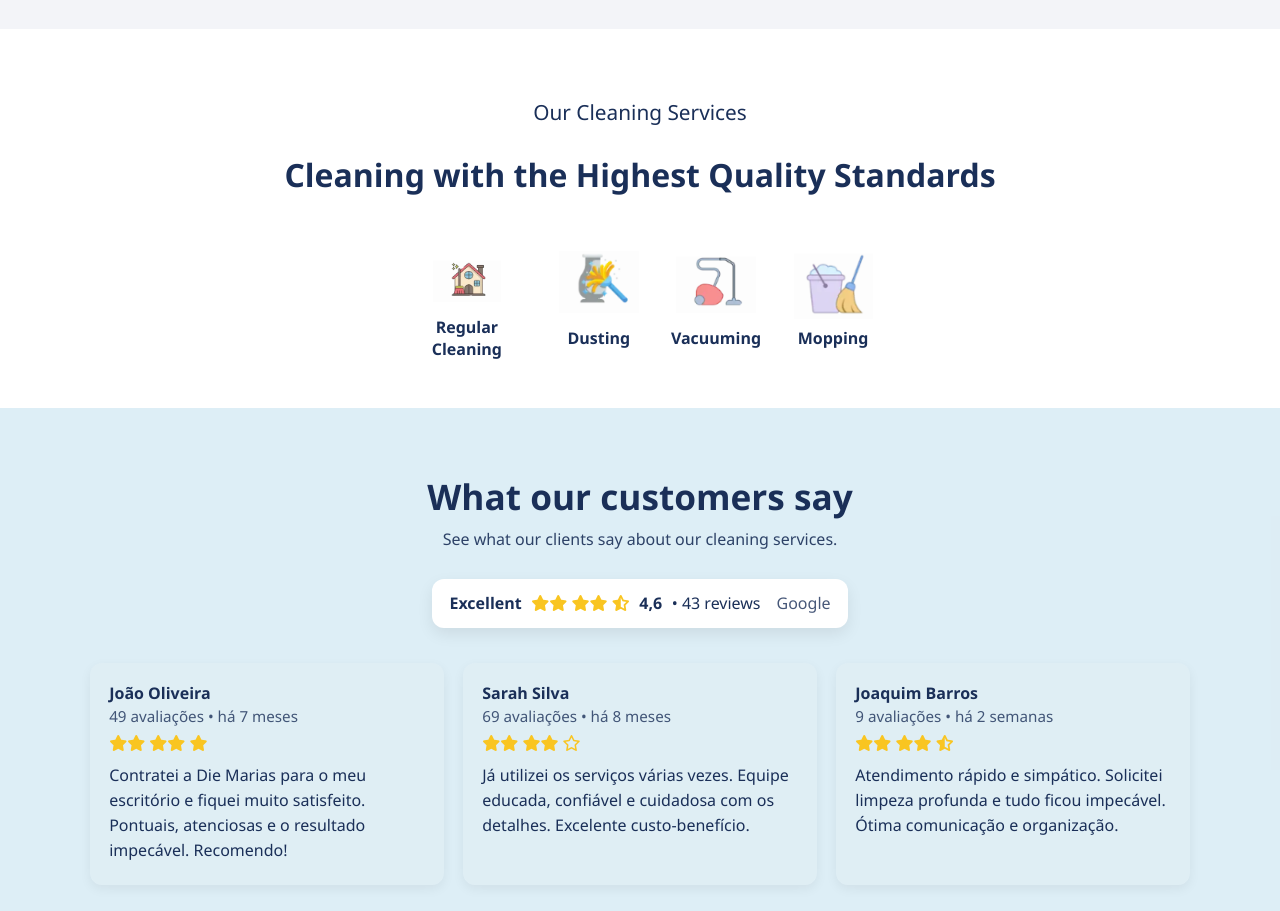
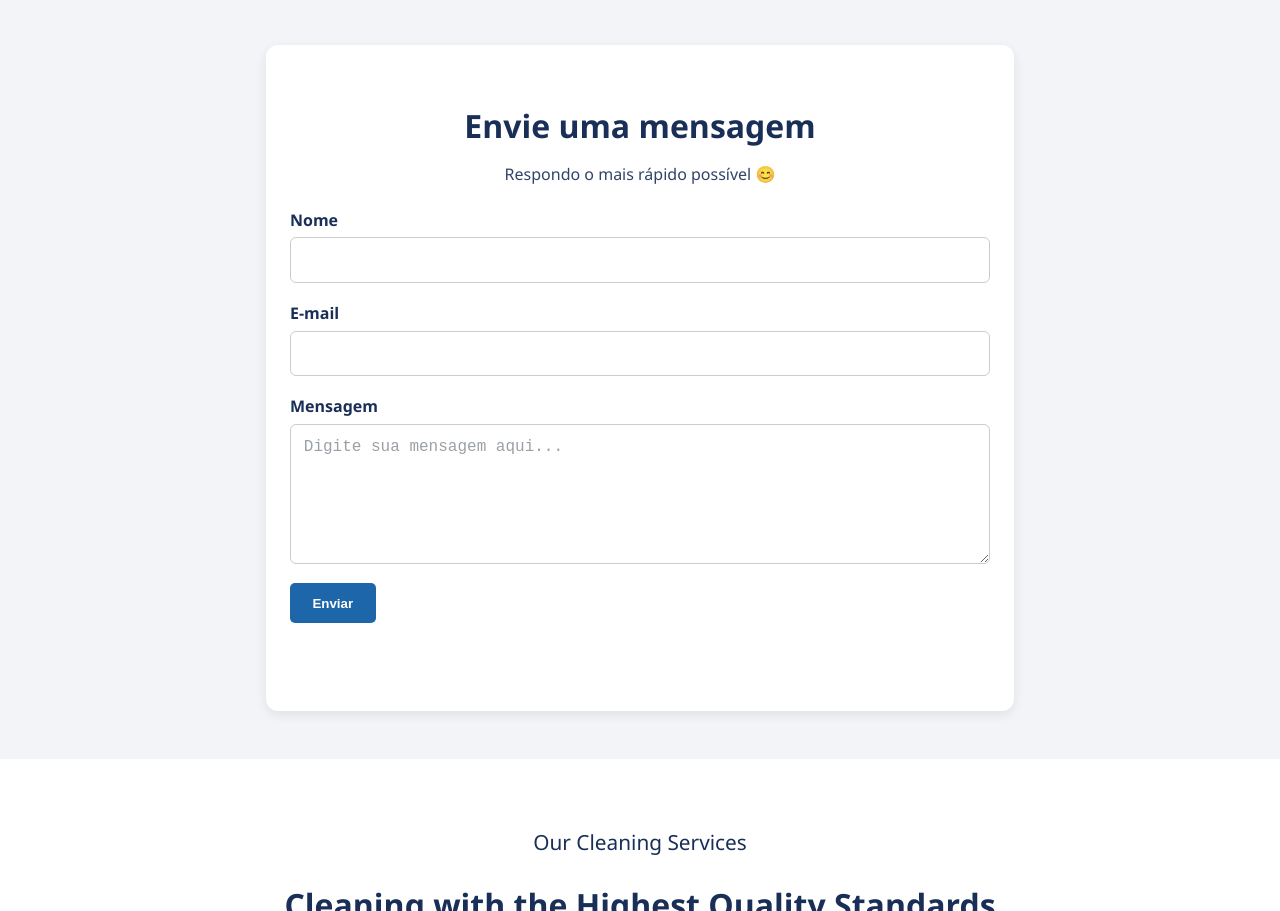
Before and after one commit to vivianecristino2/Die_Marias_site_project, a plain HTML site: page DieMarias/src/index.html in a window 1280 px wide. Shown: the part 1517-2428 px from the top of the page. Drawn offline with Linux system fonts and the light colour scheme.

Commit message:
FEAT:Incluir um campo para pessoa enviar mensagem e chegar no email  atualizar JS e CSS

```diff
--- a/DieMarias/scripts/main.js
+++ b/DieMarias/scripts/main.js
@@ -4,7 +4,7 @@
 
 // Mostrar/esconder mensagem “Por que…”
 const btnMensagem = document.getElementById("btn-porque");
-const mensagem = document.getElementById("mensagem");
+const mensagem = document.getElementById("mensagem-porque");
 if (btnMensagem && mensagem) {
   btnMensagem.addEventListener("click", () => {
     mensagem.style.display =
--- a/DieMarias/src/index.html
+++ b/DieMarias/src/index.html
@@ -11,6 +11,10 @@
   </head>
 
   <body>
+    <!-- Botão flutuante WhatsApp -->
+<a href="https://wa.me/4917630330148" class="whatsapp-float" target="_blank" aria-label="WhatsApp">
+  <i class="fab fa-whatsapp"></i>
+</a>
     <!-- HEADER -->
     <header style="background-color: var(--primary-blue); color: #fff; padding: 1rem 2rem; position: relative;">
       <div style="text-align: center; font-weight: bold;" data-i18n="tagline">
@@ -51,7 +55,7 @@
     <!-- Botão + mensagem -->
     <section style="max-width: 900px; margin: 2rem auto; text-align: center;">
       <button id="btn-porque" class="button-primary" data-i18n="about.whyBtn">Why choose Die Marias?</button>
-      <p id="mensagem" style="display:none;" data-i18n="about.whyMsg">
+      <p id="mensagem-porque" style="display:none;" data-i18n="about.whyMsg">
         🌟 We’re a team of determined women who care for your space with care, excellence and responsibility!
       </p>
     </section>
@@ -157,6 +161,35 @@
         <a href="https://wa.me/4917630330148" class="button-primary contact-btn" data-i18n="cta.whatsapp">WhatsApp</a>
       </div>
     </section>
+
+
+<!-- Formulário de Contato -->
+<section id="form-contato" class="contact-form-section">
+  <h2 data-i18n="form.title">Envie uma mensagem</h2>
+  <p data-i18n="form.subtitle">Respondo o mais rápido possível 😊</p>
+
+  <form id="contact-form" class="contact-form">
+    <div class="form-group">
+      <label for="nome" data-i18n="form.name">Nome</label>
+      <input type="text" id="nome" name="from_name" required />
+    </div>
+
+    <div class="form-group">
+      <label for="email" data-i18n="form.email">E-mail</label>
+      <input type="email" id="email" name="from_email" required />
+    </div>
+
+    <div class="form-group">
+  <label for="mensagem-contato" data-i18n="form.message">Mensagem</label>
+  <textarea id="mensagem-contato" name="message" rows="6" placeholder="Digite sua mensagem aqui..." required></textarea>
+</div>
+
+
+    <button type="submit" class="button-primary" data-i18n="form.send">Enviar</button>
+    <p id="form-status" style="margin-top: .8rem;"></p>
+  </form>
+</section>
+
 
     <!-- Ícones de serviços -->
     <section class="servicos-icones">
--- a/DieMarias/src/main.css
+++ b/DieMarias/src/main.css
@@ -415,14 +415,14 @@ a:hover {
 #carousel { scrollbar-width: none; }
 
 
-#mensagem {
+#mensagem-porque {
   display: none;
   margin-top: 1rem;
   font-size: 1.1rem;
   color: var(--dark-blue);
 }
 
-#mensagem.mostrar {
+#mensagem-porque.mostrar {
   display: block;
 }
 
@@ -529,3 +529,122 @@ a:hover {
 @media (max-width: 600px) {
   .testimonials-grid { grid-template-columns: 1fr; }
 }
+
+/* Botão flutuante WhatsApp */
+.whatsapp-float {
+  position: fixed;
+  width: 60px;
+  height: 60px;
+  bottom: 20px;
+  right: 20px;
+  background-color: #25d366; /* verde WhatsApp */
+  color: white;
+  border-radius: 50%;
+  display: flex;
+  align-items: center;
+  justify-content: center;
+  font-size: 28px;
+  box-shadow: 0 4px 8px rgba(0, 0, 0, 0.2);
+  z-index: 1000;
+  transition: transform 0.2s, box-shadow 0.2s;
+}
+
+.whatsapp-float:hover {
+  transform: scale(1.1);
+  box-shadow: 0 6px 12px rgba(0, 0, 0, 0.3);
+  background-color: #20ba5a; /* tom mais escuro no hover */
+}
+
+/* Seção de formulário */
+.contact-form-section {
+  max-width: 700px;
+  margin: 3rem auto;
+  padding: 2rem 1.5rem;
+  background: #fff;
+  border-radius: 12px;
+  box-shadow: 0 4px 12px rgba(0,0,0,.08);
+  text-align: center;
+}
+
+.contact-form-section h2 {
+  font-size: 2rem;
+  color: var(--dark-blue);
+  margin-bottom: .5rem;
+}
+
+.contact-form-section p {
+  margin-bottom: 1.5rem;
+  opacity: .9;
+}
+
+/* Formulário */
+.contact-form {
+  display: flex;
+  flex-direction: column;
+  gap: 1.2rem;
+  text-align: left;
+}
+
+.form-group {
+  display: flex;
+  flex-direction: column;
+}
+
+.form-group label {
+  margin-bottom: .4rem;
+  font-weight: 600;
+  color: var(--dark-blue);
+}
+
+/* Inputs e textarea – estilo unificado */
+.form-group input,
+.form-group textarea {
+  width: 100%;
+  box-sizing: border-box;
+  padding: .8rem;
+  border: 1px solid #ccc;
+  border-radius: 6px;
+  font-size: 1rem;
+  outline: none;
+  transition: border-color .2s, box-shadow .2s;
+  background: #fff;
+  color: #222;
+}
+
+.form-group textarea {
+  min-height: 140px;      /* garante altura visível */
+  resize: vertical;       /* permite redimensionar */
+}
+
+.form-group input::placeholder,
+.form-group textarea::placeholder {
+  color: #9aa0a6;
+}
+
+/* Foco */
+.form-group input:focus,
+.form-group textarea:focus {
+  border-color: var(--primary-blue);
+  box-shadow: 0 0 4px rgba(28,102,169,.2);
+}
+
+/* Botão */
+.contact-form button {
+  align-self: flex-start;     /* fica alinhado à esquerda do form */
+  padding: .8rem 1.4rem;      /* deixa mais “clicável” */
+  font-weight: 700;
+}
+
+/* Mensagem de status (opcional) */
+#form-status {
+  font-size: .95rem;
+  margin-top: .5rem;
+}
+
+/* Responsivo: em telas menores, botão ocupa a largura toda */
+@media (max-width: 480px) {
+  .contact-form button {
+    width: 100%;
+    text-align: center;
+  }
+}
```
Also changed, not shown: 2 other files.
